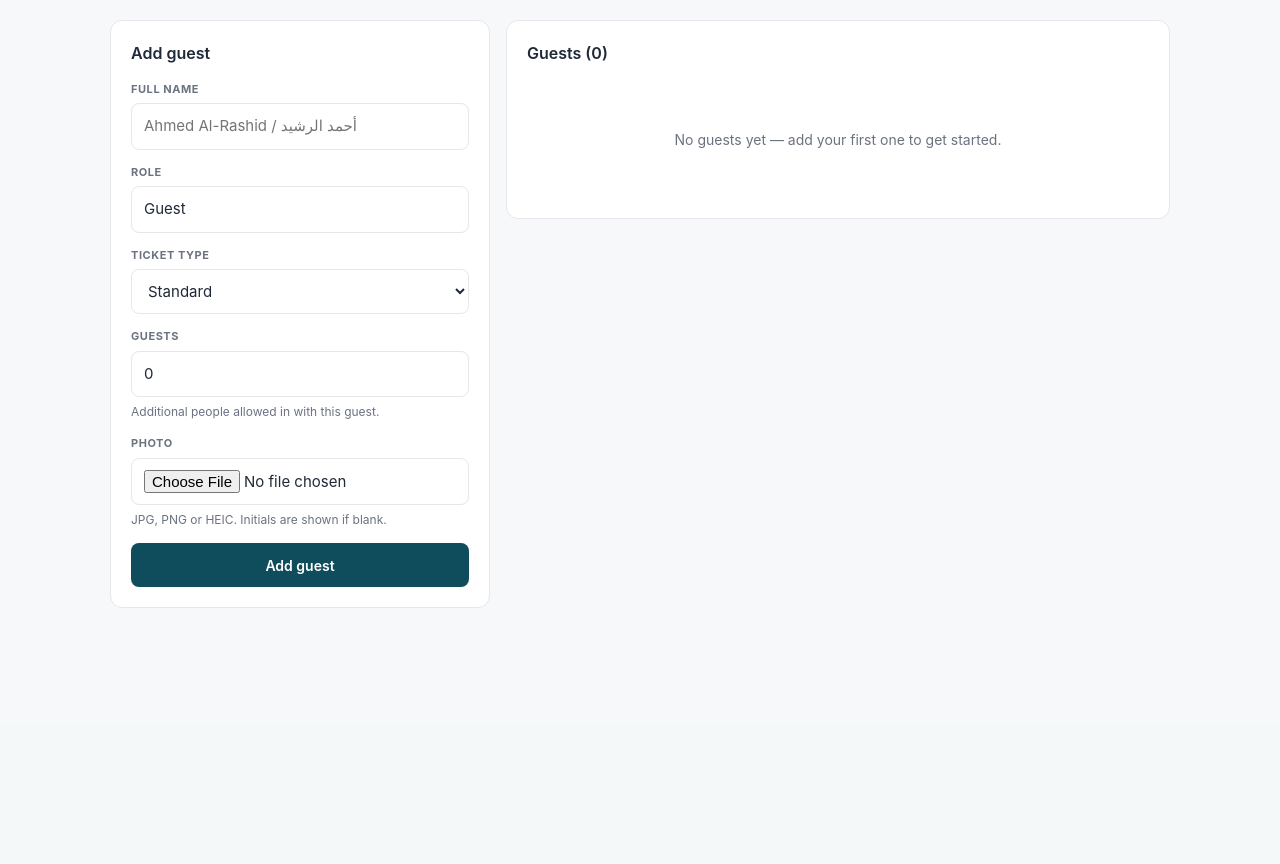
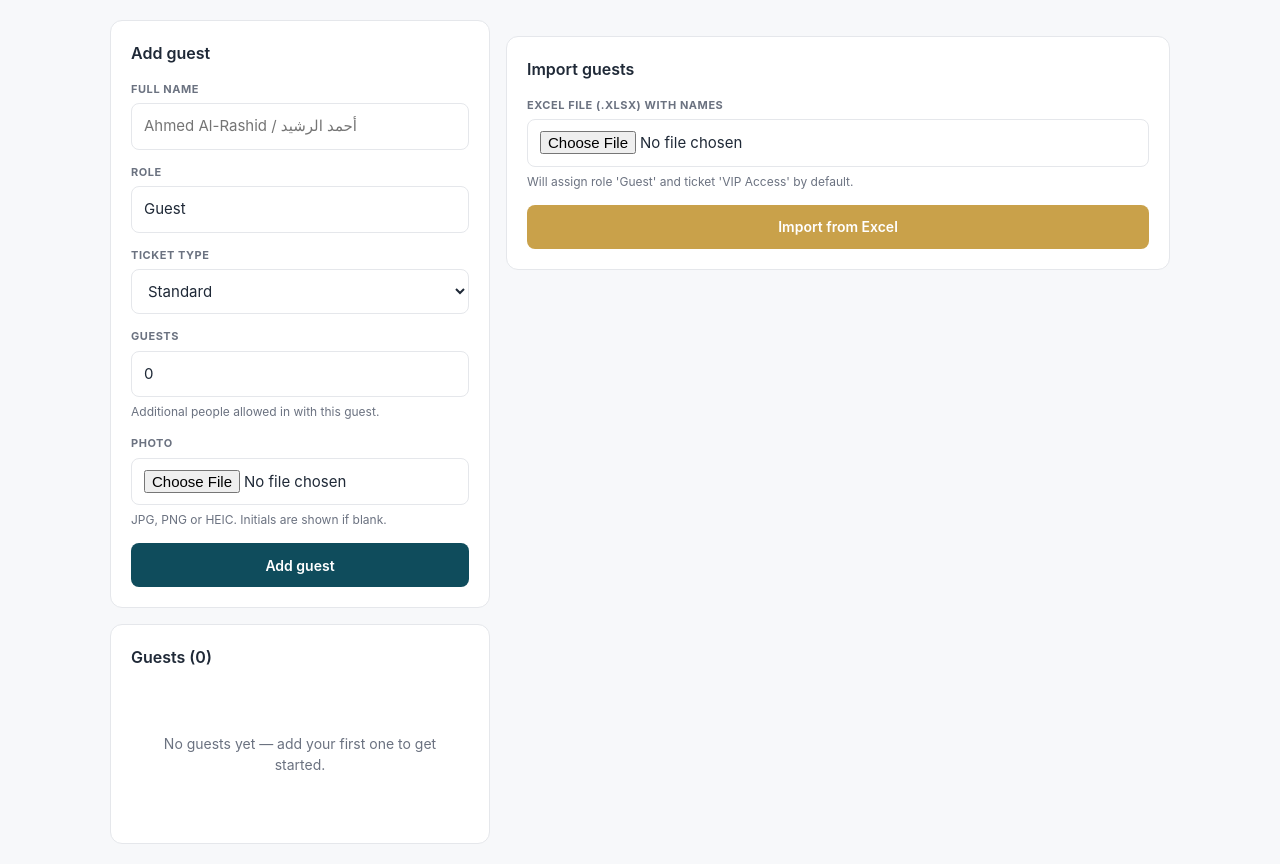
Before and after one commit to Abdelrhman-Rayis/event-cards-system, a Flask app: page / in a window 1280 px wide. Shown: the part 75-939 px from the top of the page. Before the commit the page ends 683 px from the top, so only its background shows below. Run offline with Flask 3, Linux system fonts and the light colour scheme.

Commit message:
Add Excel import feature for guests

```diff
--- a/event_cards/routes/guests.py
+++ b/event_cards/routes/guests.py
@@ -125,3 +125,53 @@ def delete(code):
 @guests_bp.route("/photo/<filename>")
 def photo(filename):
     return send_from_directory(PHOTOS_DIR, filename)
+
+import pandas as pd
+
+@guests_bp.route("/import", methods=["POST"])
+def import_excel():
+    file = request.files.get("file")
+    if not file or not file.filename:
+        return redirect(url_for("guests.index"))
+
+    try:
+        df = pd.read_excel(file)
+        # assuming names are in the first column or column named 'Name'/'name'
+        name_col = None
+        for col in df.columns:
+            if str(col).strip().lower() in ('name', 'full name', 'fullname', 'names'):
+                name_col = col
+                break
+        if name_col is None:
+            name_col = df.columns[0] # fallback to first column
+
+        guests = load_guests()
+        for idx, row in df.iterrows():
+            name = str(row[name_col]).strip()
+            if not name or name.lower() == 'nan':
+                continue
+
+            guest = {
+                "id": gen_code(),
+                "name": name,
+                "photo": None,
+                "checked_in": False,
+                "created_at": datetime.now().isoformat(timespec="seconds"),
+            }
+
+            # Default required logic:
+            guest["role"] = "Guest"
+            guest["ticket_type"] = "VIP Access"
+
+            # Ensure other fields have defaults
+            for field in _displayable_fields(config.CONFIG):
+                if field["id"] not in ("role", "ticket_type"):
+                    guest[field["id"]] = _coerce_field_value(field, None)
+
+            guests.append(guest)
+
+        save_guests(guests)
+    except Exception as e:
+        print("Error importing:", e)
+
+    return redirect(url_for("guests.index"))
--- a/event_cards/templates/index.html
+++ b/event_cards/templates/index.html
@@ -246,6 +246,20 @@
           </div>
         </form>
       </section>
+      <section class="card" style="margin-top: 16px;">
+        <div class="card__hdr"><h2>Import guests</h2></div>
+        <form action="{{ url_for('guests.import_excel') }}" method="post" enctype="multipart/form-data">
+          <div class="field">
+            <label for="f-file">Excel file (.xlsx) with names</label>
+            <input id="f-file" type="file" name="file" accept=".xlsx,.xls,.csv" class="file" required>
+            <div class="hint">Will assign role 'Guest' and ticket 'VIP Access' by default.</div>
+          </div>
+          <div class="field">
+            <button type="submit" class="btn btn--accent btn--block">Import from Excel</button>
+          </div>
+        </form>
+      </section>
+
 
       <section class="card">
         <div class="card__hdr"><h2>Guests ({{ guests|length }})</h2></div>
--- a/requirements.txt
+++ b/requirements.txt
@@ -4,3 +4,5 @@ qrcode>=7.4
 arabic-reshaper>=3.0
 python-bidi>=0.4
 pyopenssl>=24.0
+pandas>=2.0
+openpyxl>=3.1
```
